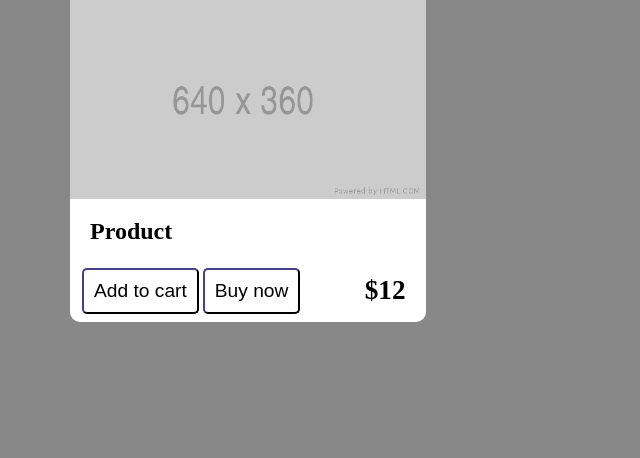
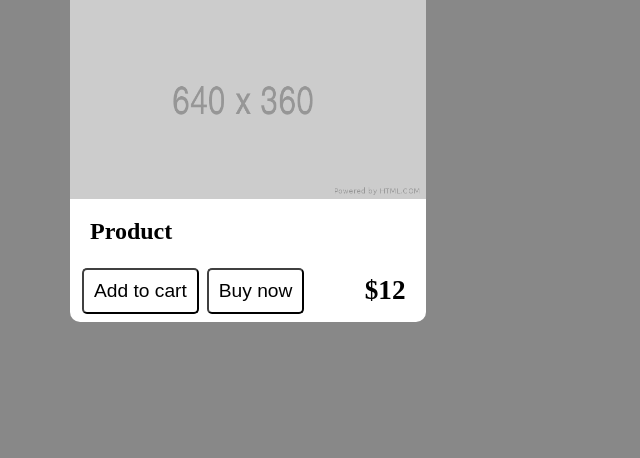
Before and after one commit to izzy-Ti/Dom_shopping, a Django app: page / in a window 1280 px wide. Shown: the part 150-608 px from the top of the page, without its empty margins (0-640 px from the left). Run offline with Django 5.2, Linux system fonts and the light colour scheme; some libraries are stand-ins or nearby versions.

Commit message:
Edited buttons and hover

```diff
--- a/static/css/main.css
+++ b/static/css/main.css
@@ -78,17 +78,22 @@ body{
     padding: 10px 10px;
     margin: 8px 2px;
     background-color: transparent;
-    border-color:rgb(26, 24, 52) ;
+    border-color:rgb(64, 64, 64);
     border-radius: 5px;
-    transition: all 0.5s ease;
+    transition: all 0.35s ease;
+    font-size: 1.2rem;
+    outline: none;
 }
-.items .store__buttons button:hover ,.items .store__buttons a:hover{
-    border-color: orange;
+.items .store__buttons button:hover{
+    border-color: green;
+    background-color: green;
+    outline: none;
+    color: white;
 }
-.items .store__buttons button a{
-    text-decoration: none;
-    color: black;
-    font-size: 1.2rem;
+.items .store__buttons button:nth-child(2):hover {
+    border-color: black;
+    background-color: black;
+    color: white;
 }
 .items .store__buttons p{
     font-size: 1.7rem;
--- a/store/templates/store/store.html
+++ b/store/templates/store/store.html
@@ -5,8 +5,8 @@
                 <div class="item__content">
                     <img src="{%static 'images/placeholder.png'%}" height="200">
                     <p class="disc">Product</p>
-        <div class="store__buttons"><div class="btn_collect"><button><a href="">Add to cart</a>
-            </button><button><a href="">Buy now</a></button></div>
+                    <div class="store__buttons"><div class="btn_collect"><button>Add to cart</button>
+                        <button>Buy now</button></div>
                         <p class="price">$12</p>
                 </div>
             </div>
```
Lines whose indentation alone changed are shown as unchanged.
